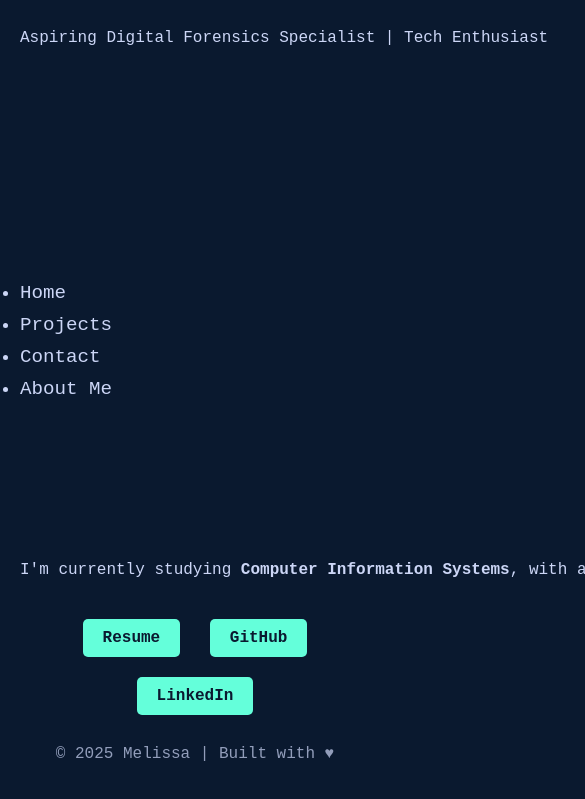
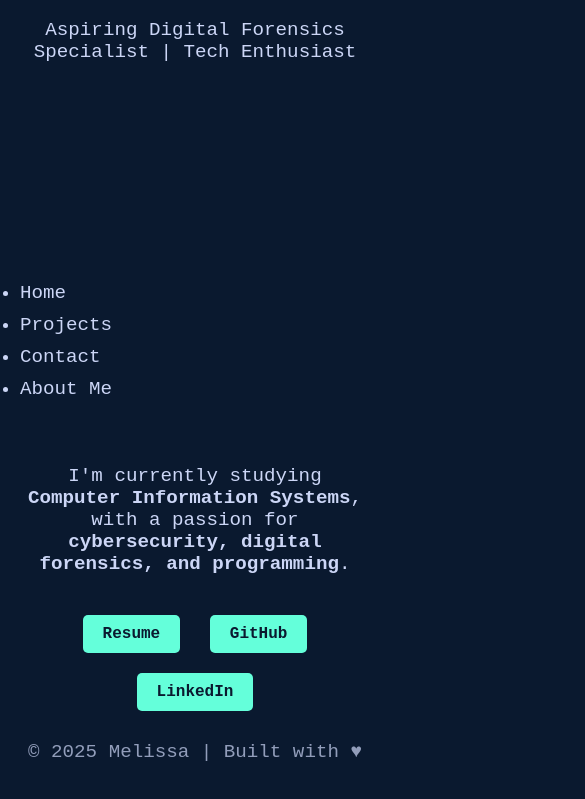
Before and after one commit to mjlouise/melissa.github.io, a plain HTML site: page index.html in a window 390 px wide. Shown: the part 81-880 px from the top of the page, 585 px wide, since content can reach past the window. Drawn offline with Linux system fonts and the light colour scheme; a script that the page names is missing.

Commit message:
Add files via upload

```diff
--- a/style.css
+++ b/style.css
@@ -52,19 +52,25 @@ header h1 {
     color: #64ffda;
 }
 
-/* Fix for "Aspiring Digital Forensics Investigator | Tech Enthusiast" */
+/* Fix for Tagline */
+.intro-text {
+    font-size: 1.2rem;
+    white-space: nowrap; /* Keeps tagline on one line */
+    margin: 10px auto;
+    text-align: center;
+}
+
+/* Fix for Wrapped Text */
 p {
     font-size: 1.2rem;
-    max-width: 100%;
-    white-space: nowrap; /* Prevents text from wrapping */
-    margin: 10px auto; /* Centers it */
+    max-width: 600px; /* Allows text to wrap properly */
+    margin: 10px auto;
     text-align: center;
-    display: inline-block;
 }
 
 /* Responsive Fix for Smaller Screens */
 @media (max-width: 600px) {
-    p {
+    .intro-text {
         font-size: 1rem; /* Reduce font size to fit smaller screens */
     }
 }
```
